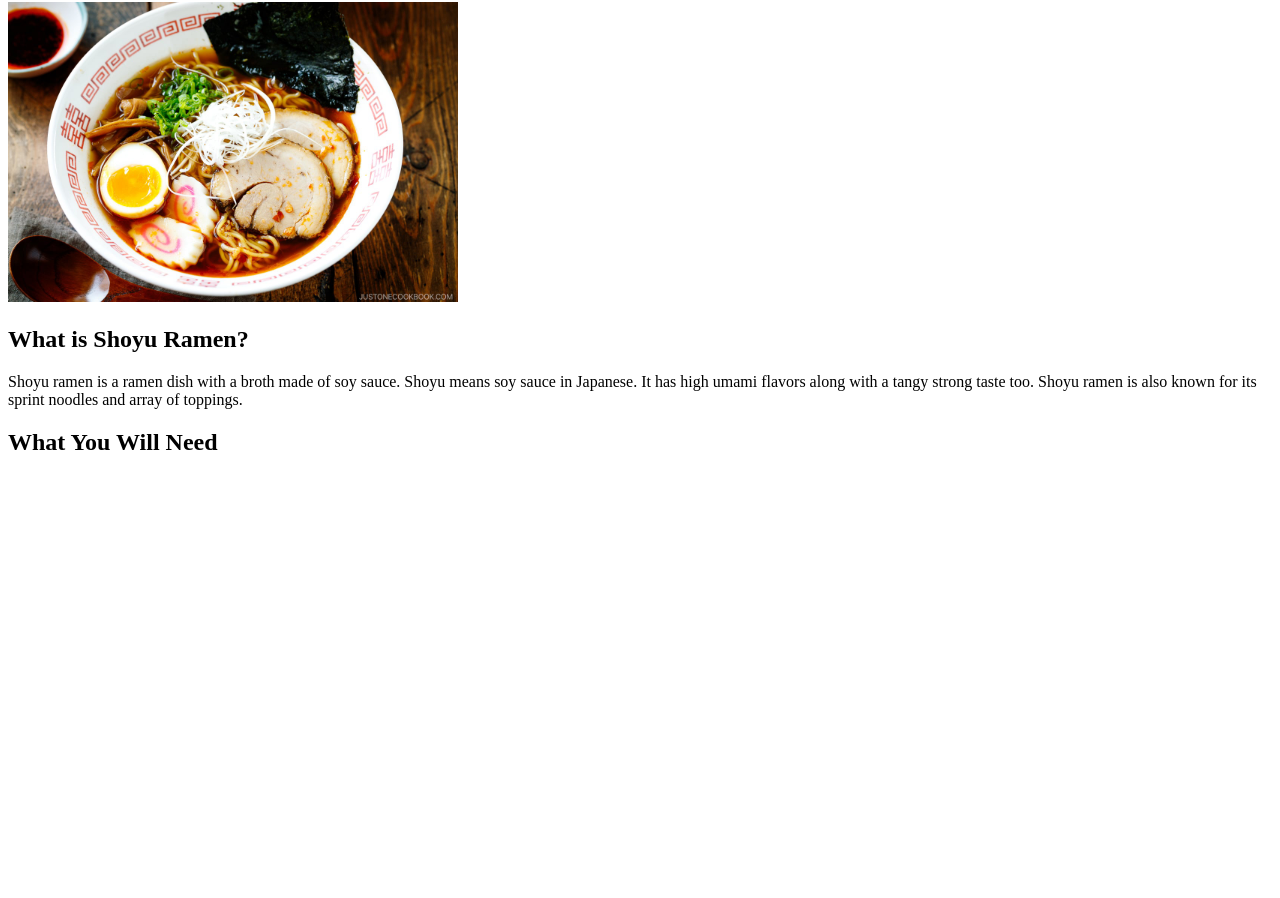
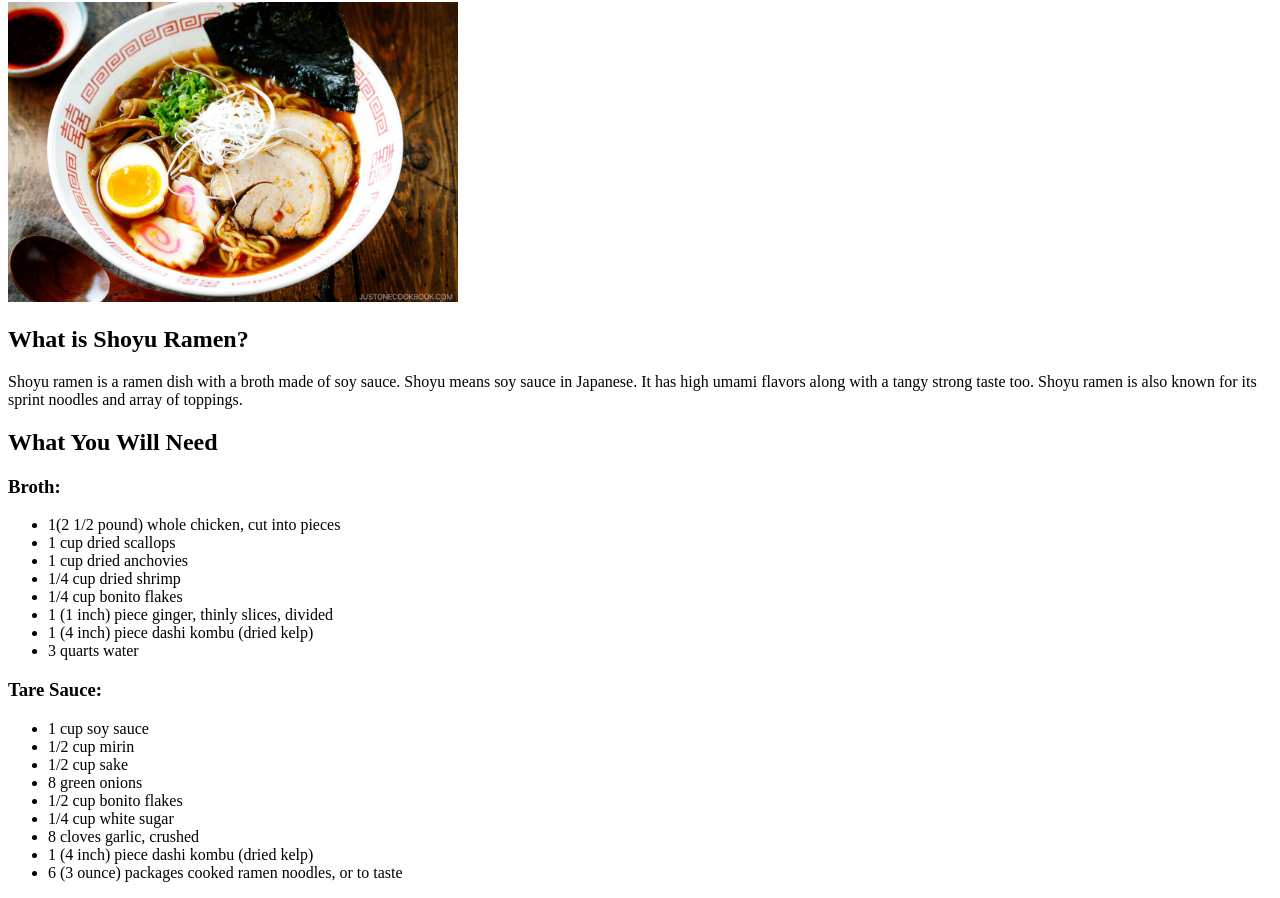
Before and after one commit to AdrianaVPerez/odin-recipes, a plain HTML site: page recipes/shoyu-ramen.html in a window 1280 px wide. Shown: the part 78-976 px from the top of the page. Before the commit the page ends 800 px from the top, so only its background shows below. Drawn offline with Linux system fonts and the light colour scheme.

Commit message:
unordered list added to ramen recipe page

```diff
--- a/recipes/shoyu-ramen.html
+++ b/recipes/shoyu-ramen.html
@@ -12,5 +12,28 @@
     <h2>What is Shoyu Ramen?</h2>
     <p>Shoyu ramen is a ramen dish with a broth made of soy sauce. Shoyu means soy sauce in Japanese. It has high umami flavors along with a tangy strong taste too. Shoyu ramen is also known for its sprint noodles and array of toppings.</p>
     <h2>What You Will Need</h2>
+    <h3>Broth:</h3>
+    <ul>
+        <li>1(2 1/2 pound) whole chicken, cut into pieces</li>
+        <li>1 cup dried scallops</li>
+        <li>1 cup dried anchovies</li>
+        <li>1/4 cup dried shrimp</li>
+        <li>1/4 cup bonito flakes</li>
+        <li>1 (1 inch) piece ginger, thinly slices, divided</li>
+        <li>1 (4 inch) piece dashi kombu (dried kelp)</li>
+        <li>3 quarts water</li>
+    </ul>
+    <h3>Tare Sauce:</h3>
+    <ul>
+        <li>1 cup soy sauce</li>
+        <li>1/2 cup mirin</li>
+        <li>1/2 cup sake</li>
+        <li>8 green onions</li>
+        <li>1/2 cup bonito flakes</li>
+        <li>1/4 cup white sugar</li>
+        <li>8 cloves garlic, crushed</li>
+        <li>1 (4 inch) piece dashi kombu (dried kelp)</li>
+        <li>6 (3 ounce) packages cooked ramen noodles, or to taste</li>
+    </ul>
 </body>
 </html>
```
